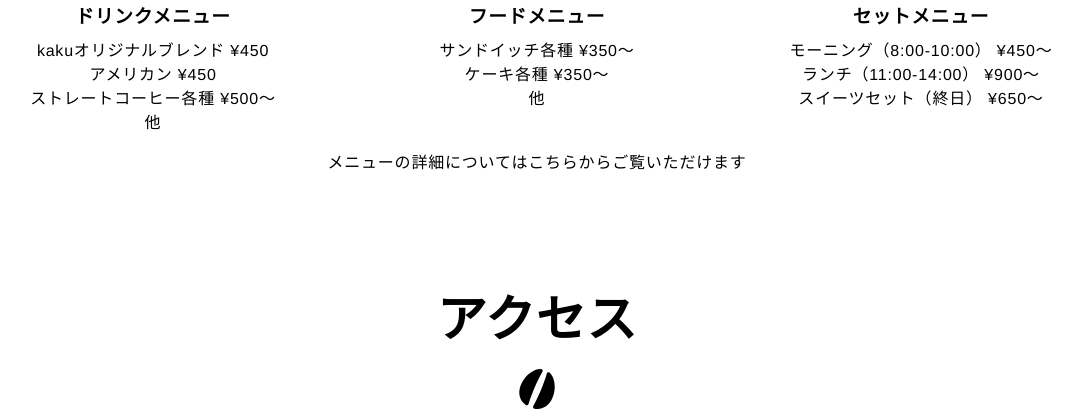
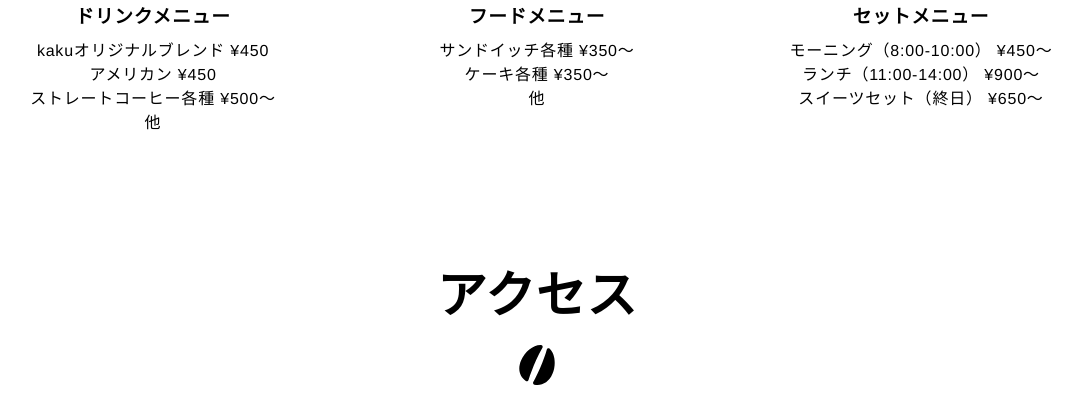
Before and after one commit to mkmtd/portfolio_cafe, a plain HTML site: page index.html in a window 1280 px wide. Shown: the part 1427-1838 px from the top of the page, without its empty margins (103-1185 px from the left). Drawn offline with nearby package versions, Linux system fonts and the light colour scheme.

Commit message:
deleteText
一部テキストを削除。

```diff
--- a/index.html
+++ b/index.html
@@ -94,7 +94,6 @@
             </ul>
           </li>
         </ul>
-        <p>メニューの詳細についてはこちらからご覧いただけます</p>
       </section>
 
       <section id="access">
```
